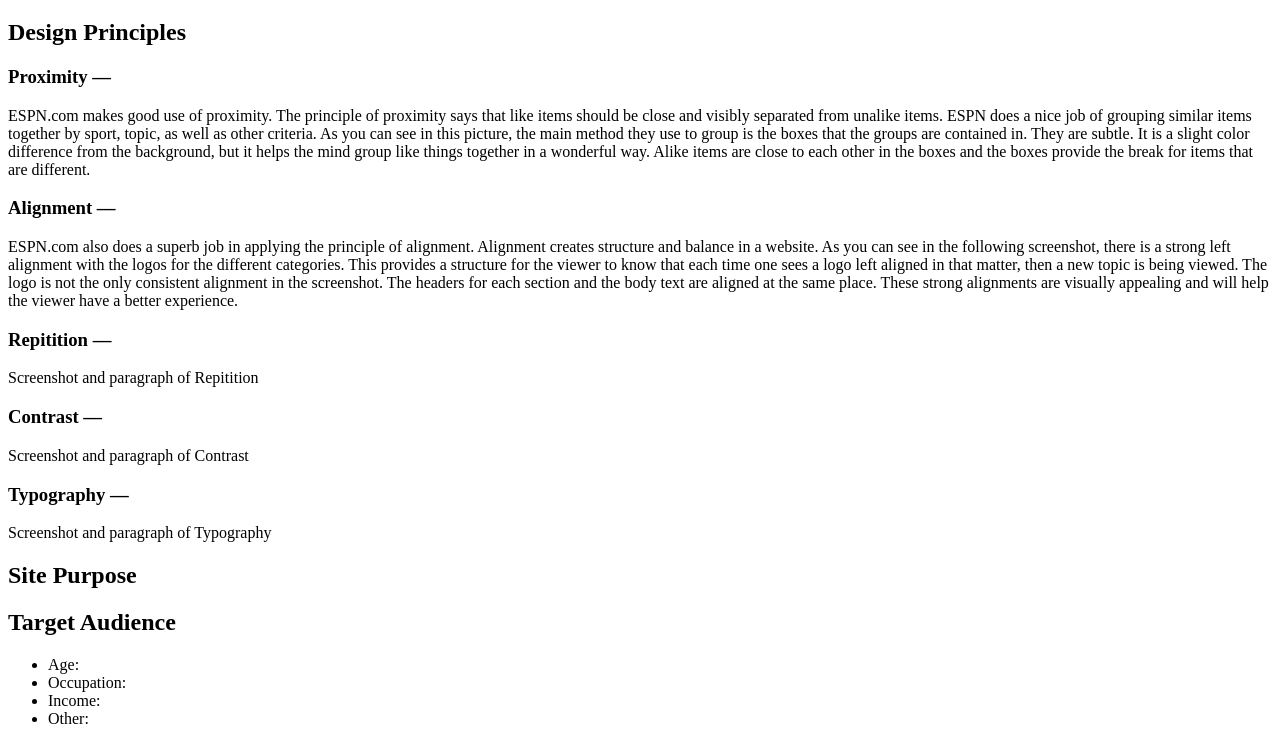
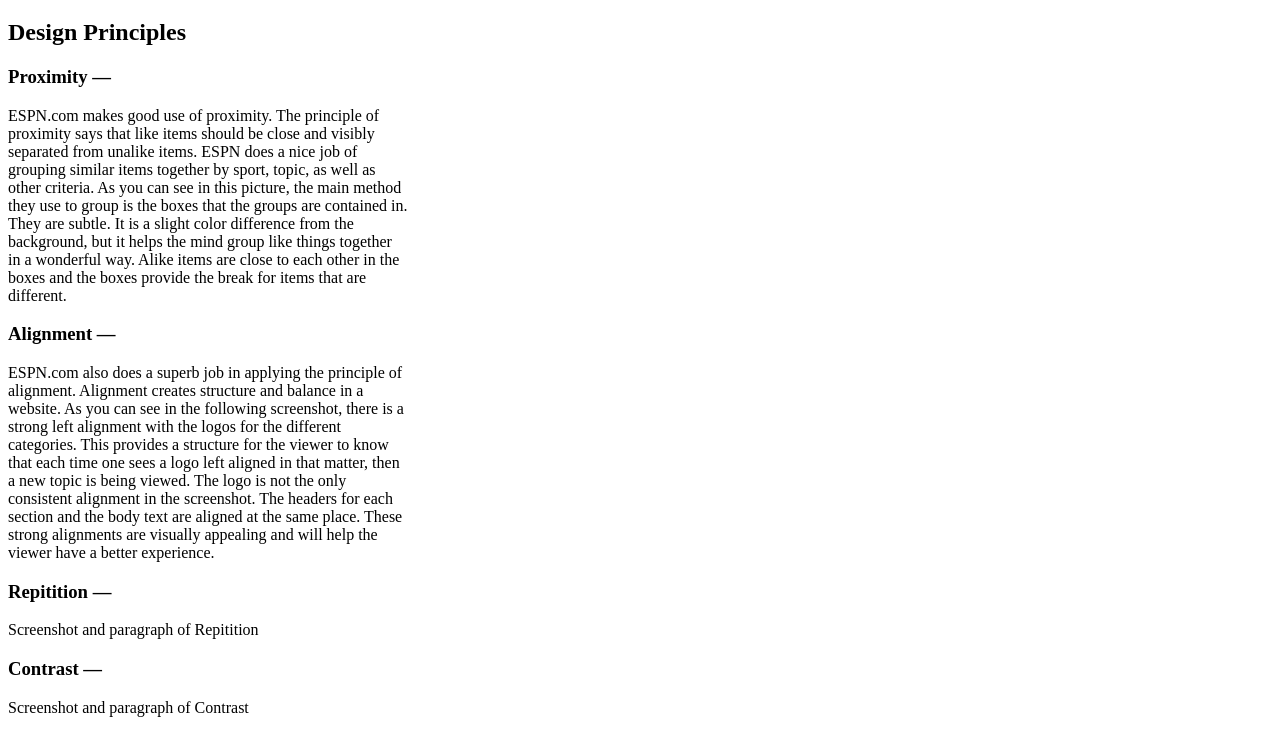
Before and after one commit to Bhogge2/Bhogge2.github.io, a plain HTML site: page design-analysis.html in a window 1280 px wide. Shown: the part 61-794 px from the top of the page. Drawn offline with Linux system fonts and the light colour scheme.

Commit message:
explaination class and style

```diff
--- a/design-analysis.html
+++ b/design-analysis.html
@@ -5,6 +5,11 @@
     <meta name="viewport" content="width=device-width, initial-scale=1.0">
     <meta http-equiv="X-UA-Compatible" content="ie=edge">
     <title>Design - Analysis</title>
+    <style>
+        .explaination {
+            max-width: 400px;
+        }
+    </style>
 </head>
 <body>
     <h1>Design - Analysis Assessment</h1>
@@ -12,7 +17,7 @@
     <h2>Design Principles</h2>
 
     <h3>Proximity —</h3>
-    <p>ESPN.com makes good use of proximity. The principle of proximity says that like items
+    <p class ="explaination">ESPN.com makes good use of proximity. The principle of proximity says that like items
         should be close and visibly separated from unalike items. ESPN does a nice job of grouping
         similar items together by sport, topic, as well as other criteria. As you can see in this
         picture, the main method they use to group is the boxes that the groups are contained in.
@@ -21,7 +26,7 @@
         and the boxes provide the break for items that are different. </p>
 
     <h3>Alignment —</h3>
-    <p>ESPN.com also does a superb job in applying the principle of alignment. Alignment creates
+    <p class ="explaination">ESPN.com also does a superb job in applying the principle of alignment. Alignment creates
         structure and balance in a website. As you can see in the following screenshot, there is
         a strong left alignment with the logos for the different categories.  This provides a
         structure for the viewer to know that each time one sees a logo left aligned in that matter,
```
